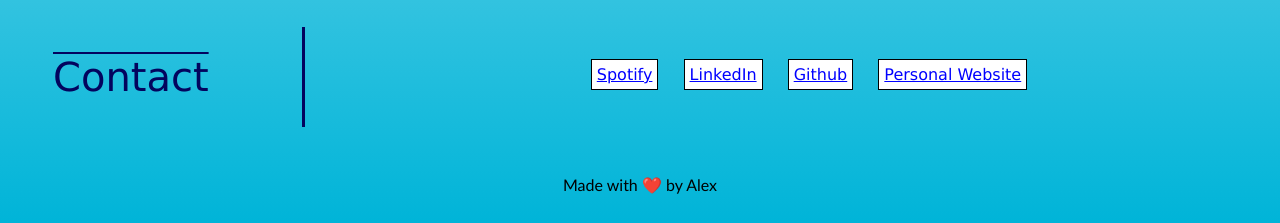
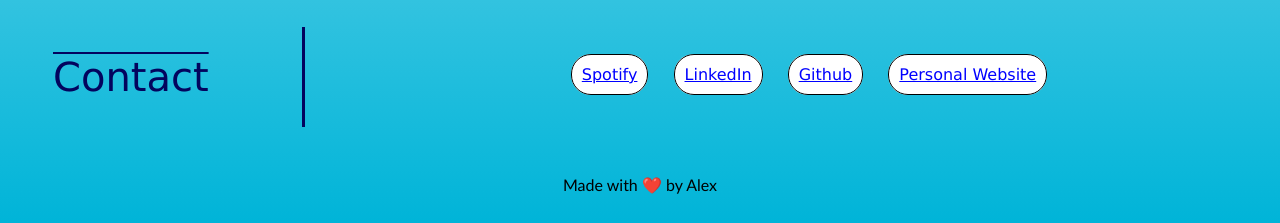
Before and after one commit to alexgeis/CSS-Portfolio, a plain HTML site: page index.html in a window 1280 px wide. Shown: the part 907-1130 px from the top of the page. Drawn offline with Linux system fonts and the light colour scheme.

Commit message:
rounded contact buttons and added hover css

```diff
--- a/Assets/css/style.css
+++ b/Assets/css/style.css
@@ -279,13 +279,19 @@ div ul {
   }
 }
 
-.section-content li a {
+.section-content li {
   border: 1px solid black;
-  padding: 5px;
+  border-radius: 20px;
+  padding: 10px;
   background-color: white;
 }
-.section-content a:hover {
-  background-color: #00b4d8;
+.section-content li:hover {
+  background-color: #03045e;
+  color: white;
+}
+.section-content li a:hover {
+  /* background-color: #00b4d8; */
+  color: white;
 }
 /* SCREENS > 992px */
 /* @media screen and (min-width: 768px) {
--- a/index.html
+++ b/index.html
@@ -153,26 +153,23 @@
         </div>
         <div class="section-content">
           <ul>
-            <li>
             <a
               href="https://open.spotify.com/artist/41yri20ft220T9dx4A6mWa?si=5SsmbABGQr-qZg4-XEnshw"
               target="_blank"
-                >Spotify</a
+              ><li>Spotify</li></a
             >
-            </li>
-            <li>
+
             <a href="https://www.linkedin.com/in/alexngeis/" target="_blank"
-                >LinkedIn</a
+              ><li>LinkedIn</li></a
             >
-            </li>
-            <li>
-              <a href="https://github.com/alexgeis" target="_blank">Github</a>
-            </li>
-            <li>
+
+            <a href="https://github.com/alexgeis" target="_blank"
+              ><li>Github</li></a
+            >
+
             <a href="https://www.alexngeis.com/portfolio-hub" target="_blank"
-                >Personal Website</a
+              ><li>Personal Website</li></a
             >
-            </li>
           </ul>
         </div>
       </section>
```
Lines whose indentation alone changed are shown as unchanged.
